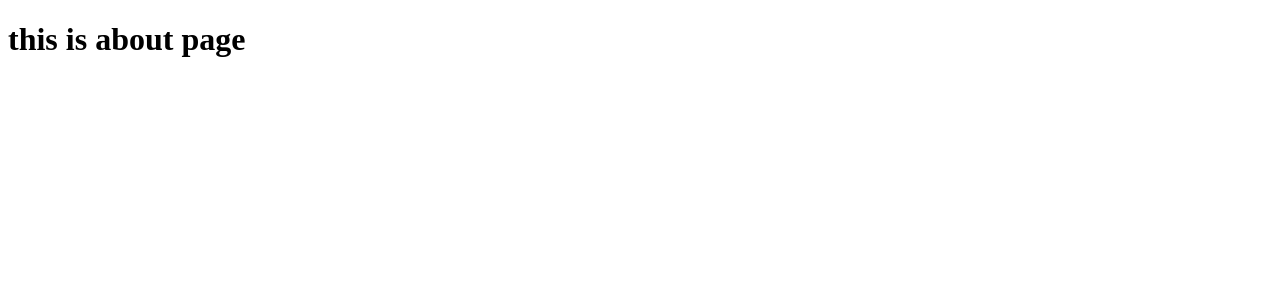
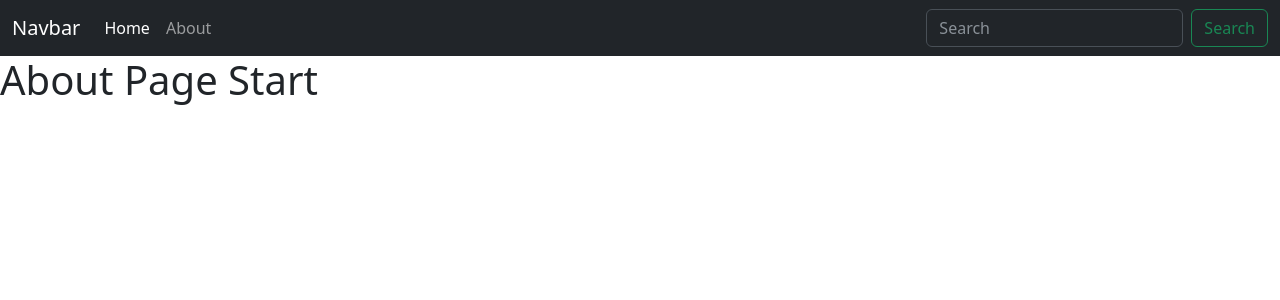
Before and after one commit to BbillahrariBBr/practiceDjango, a Django app: page /first_app/about/ in a window 1280 px wide. Shown: the top 300 px of the page. Run offline with Django 4.2, Linux system fonts and the light colour scheme.

Commit message:
templates inharitance

```diff
--- a/fourth_project/first_app/templates/first_app/about.html
+++ b/fourth_project/first_app/templates/first_app/about.html
@@ -1,12 +1,4 @@
-<!DOCTYPE html>
-<html lang="en">
-<head>
-    <meta charset="UTF-8">
-    <meta name="viewport" content="width=device-width, initial-scale=1.0">
-    <title>About</title>
-</head>
-<body>
-    <h1>this is about page</h1>
+{% extends 'base.html' %}
 
-</body>
-</html>
+{%block title %} About Page {% endblock %}
+<h1>{%block header%} About Page Start{% endblock %}</h1>
--- /dev/null
+++ b/fourth_project/templates/base.html
@@ -0,0 +1,37 @@
+<!doctype html>
+<html lang="en">
+  <head>
+    <meta charset="utf-8">
+    <meta name="viewport" content="width=device-width, initial-scale=1">
+    <title>{%block title %} {% endblock %}</title>
+    <link href="https://cdn.jsdelivr.net/npm/bootstrap@5.3.0/dist/css/bootstrap.min.css" rel="stylesheet" integrity="sha384-9ndCyUaIbzAi2FUVXJi0CjmCapSmO7SnpJef0486qhLnuZ2cdeRhO02iuK6FUUVM" crossorigin="anonymous">
+  </head>
+  <body>
+
+    <nav class="navbar navbar-expand-lg bg-dark"  data-bs-theme="dark">
+        <div class="container-fluid">
+          <a class="navbar-brand" href="#">Navbar</a>
+          <button class="navbar-toggler" type="button" data-bs-toggle="collapse" data-bs-target="#navbarSupportedContent" aria-controls="navbarSupportedContent" aria-expanded="false" aria-label="Toggle navigation">
+            <span class="navbar-toggler-icon"></span>
+          </button>
+          <div class="collapse navbar-collapse" id="navbarSupportedContent">
+            <ul class="navbar-nav me-auto mb-2 mb-lg-0">
+              <li class="nav-item">
+                <a class="nav-link active" aria-current="page" href="{%url "homepage"%}">Home</a>
+              </li>
+              <li class="nav-item">
+                {%url 'aboutpage' as ab %}
+                <a class="nav-link" href="{{ab}}">About</a>
+              </li>
+            </ul>
+            <form class="d-flex" role="search">
+              <input class="form-control me-2" type="search" placeholder="Search" aria-label="Search">
+              <button class="btn btn-outline-success" type="submit">Search</button>
+            </form>
+          </div>
+        </div>
+      </nav>
+      <h1>{%block header%} {% endblock %}</h1>
+    <script src="https://cdn.jsdelivr.net/npm/bootstrap@5.3.0/dist/js/bootstrap.bundle.min.js" integrity="sha384-geWF76RCwLtnZ8qwWowPQNguL3RmwHVBC9FhGdlKrxdiJJigb/j/68SIy3Te4Bkz" crossorigin="anonymous"></script>
+  </body>
+</html>
```
Also changed, not shown: fourth_project/first_app/templates/first_app/index.html (+3 -36 lines).
